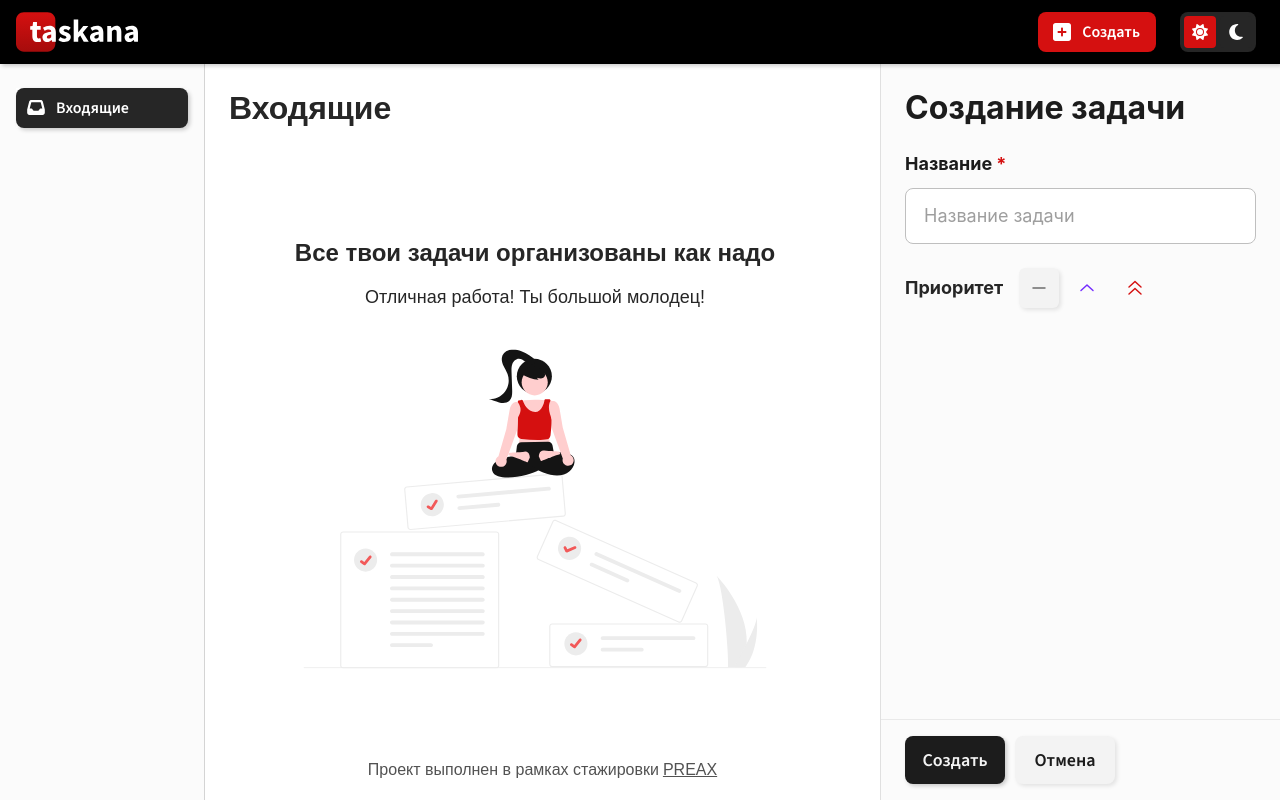
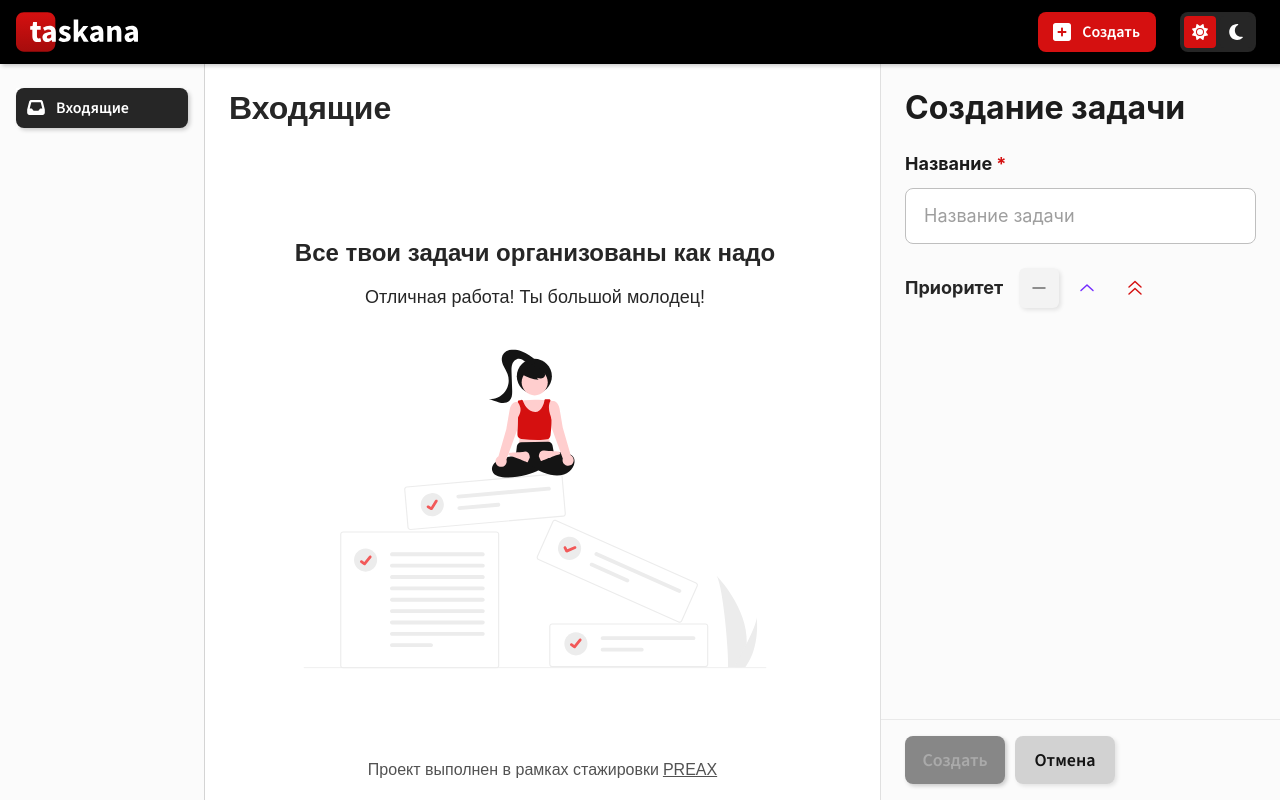
Before and after one commit to VitalGa/TaskanaApp, a React (Vite) app: page / in a window 1280 px wide. Built offline with nearby package versions, Linux system fonts and the light colour scheme; a web font is replaced by a local one.

Commit message:
Updated the buttons in the TaskEditorFooter component: added classes for the 'disabled' state

```diff
--- a/src/components/taskEditor/TaskEditorFooter/TaskEditorFooter.jsx
+++ b/src/components/taskEditor/TaskEditorFooter/TaskEditorFooter.jsx
@@ -4,10 +4,10 @@ import Button from '@/ui/button/Button';
 export const TaskEditorFooter = () => {
   return (
     <div className={styles.taskEditorFooter}>
-      <Button variant='thirdLeft' size='small'>
+      <Button variant='thirdLeft' size='small' className={styles.thirdLeft} disabled={true}>
         Создать
       </Button>
-      <Button variant='thirdRight' size='small'>
+      <Button variant='thirdRight' size='small' className={styles.thirdRight} disabled={true}>
         Отмена
       </Button>
     </div>
--- a/src/components/taskEditor/TaskEditorFooter/taskEditorFooter.module.css
+++ b/src/components/taskEditor/TaskEditorFooter/taskEditorFooter.module.css
@@ -17,3 +17,15 @@
   letter-spacing: var(--letter-spacing-md);
   vertical-align: middle;
 }
+
+.thirdLeft:disabled {
+  background-color: #1c1c1c80;
+  box-shadow: 2px 2px 4px 0px #00000033;
+  cursor: not-allowed;
+}
+
+.thirdRight:disabled {
+  background-color: #f3f3f380;
+  box-shadow: 2px 2px 4px 0px #0000001a;
+  cursor: not-allowed;
+}
--- a/src/ui/button/button.module.css
+++ b/src/ui/button/button.module.css
@@ -103,17 +103,17 @@
   background-color: #fbfbfb;
 }
 
-.thirdLeft:disabled {
+/* .thirdLeft:disabled {
   background-color: #1c1c1c80;
   box-shadow: 2px 2px 4px 0px #00000033;
   cursor: not-allowed;
-}
+} */
 
-.thirdRight:disabled {
+/* .thirdRight:disabled {
   background-color: #f3f3f380;
   box-shadow: 2px 2px 4px 0px #0000001a;
   cursor: not-allowed;
-}
+} */
 
 /* Размеры кнопок */
 
```
